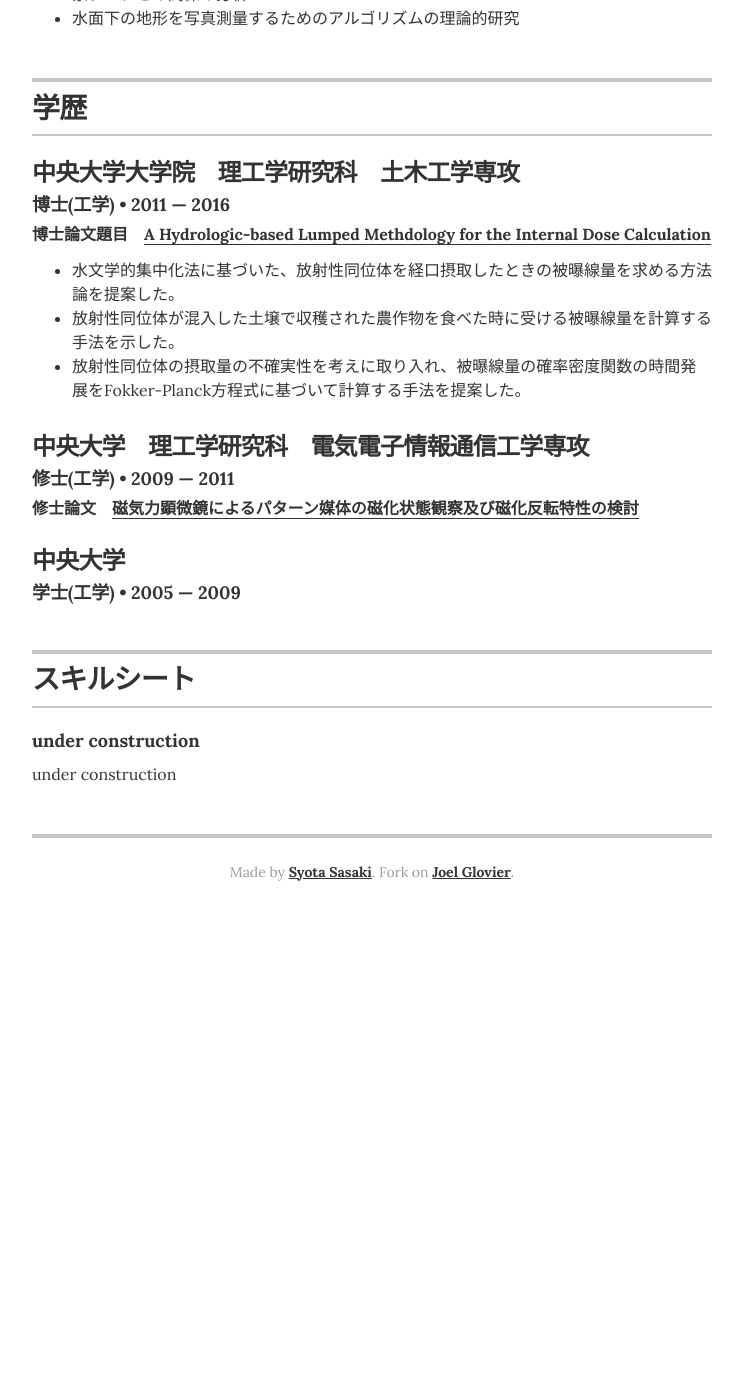
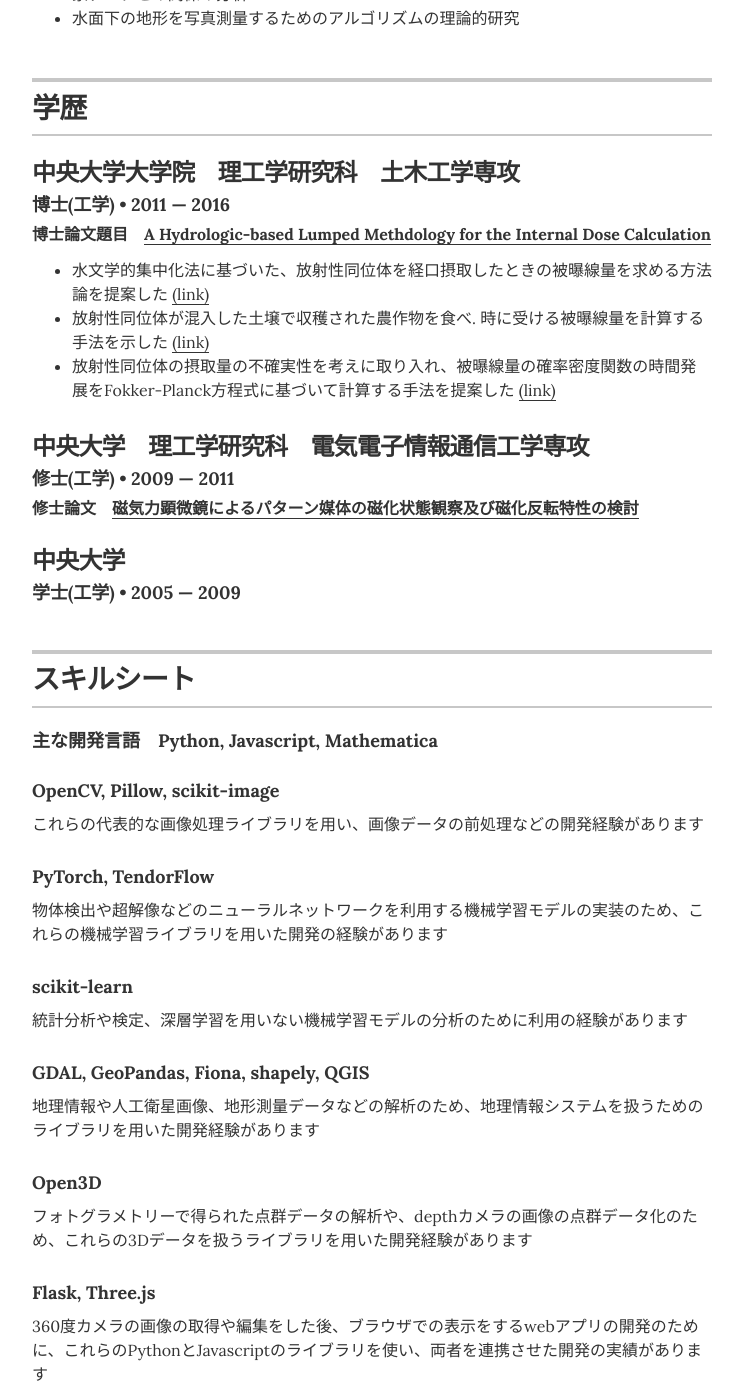
Before and after one commit to jglovier/resume-template, a Jekyll site: the page built from index.html, in a window 1280 px wide and 1400 px high, scrolled down 1430 px. Shown: the whole window, without its empty margins (268-1011 px from the left). Built offline with Jekyll 4.4.1, drawn with Linux system fonts in a browser that asks for light colours; before the commit the page ends 2361 px from its top, so only the background shows below that; some of the changed text lies outside the part shown.

Commit message:
add skill sheet

```diff
--- a/_data/education.yml
+++ b/_data/education.yml
@@ -3,7 +3,7 @@
   uni: 中央大学大学院　理工学研究科　土木工学専攻
   year: 2011 &mdash; 2016
   award: 博士論文題目　<a href="https://ci.nii.ac.jp/naid/500001350076" target="_blank">A Hydrologic-based Lumped Methdology for the Internal Dose Calculation</a>
-  summary: <ul class="resume-item-list"><li>水文学的集中化法に基づいた、放射性同位体を経口摂取したときの被曝線量を求める方法論を提案した。</li><li>放射性同位体が混入した土壌で収穫された農作物を食べた時に受ける被曝線量を計算する手法を示した。</li><li>放射性同位体の摂取量の不確実性を考えに取り入れ、被曝線量の確率密度関数の時間発展をFokker-Planck方程式に基づいて計算する手法を提案した。</li></ul>
+  summary: <ul class="resume-item-list"><li>水文学的集中化法に基づいた、放射性同位体を経口摂取したときの被曝線量を求める方法論を提案した <a href="https://www.jstage.jst.go.jp/article/jjshwr/27/4/27_170/_article" target="_blank">(link)</a></li><li>放射性同位体が混入した土壌で収穫された農作物を食べ. 時に受ける被曝線量を計算する手法を示した <a href="https://www.jstage.jst.go.jp/article/jscejhe/71/4/71_9/_article/-char/ja/" target="_blank">(link)</a></li><li>放射性同位体の摂取量の不確実性を考えに取り入れ、被曝線量の確率密度関数の時間発展をFokker-Planck方程式に基づいて計算する手法を提案した <a href="https://www.jstage.jst.go.jp/article/jscejhe/72/4/72_I_457/_article/-char/ja/" target="_blank">(link)</a></li></ul>
 
 - degree: 修士(工学)
   uni: 中央大学　理工学研究科　電気電子情報通信工学専攻
--- a/_data/skills.yml
+++ b/_data/skills.yml
@@ -1,4 +1,27 @@
 # Skills
 # Organizational leadership
-- skill: under construction
-  description: under construction
+- skill: 主な開発言語　Python, Javascript, Mathematica
+
+- skill: OpenCV, Pillow, scikit-image
+  description: これらの代表的な画像処理ライブラリを用い、画像データの前処理などの開発経験があります
+
+- skill: PyTorch, TendorFlow
+  description: 物体検出や超解像などのニューラルネットワークを利用する機械学習モデルの実装のため、これらの機械学習ライブラリを用いた開発の経験があります
+
+- skill: scikit-learn
+  description: 統計分析や検定、深層学習を用いない機械学習モデルの分析のために利用の経験があります
+
+- skill: GDAL, GeoPandas, Fiona, shapely, QGIS
+  description: 地理情報や人工衛星画像、地形測量データなどの解析のため、地理情報システムを扱うためのライブラリを用いた開発経験があります
+
+- skill: Open3D
+  description: フォトグラメトリーで得られた点群データの解析や、depthカメラの画像の点群データ化のため、これらの3Dデータを扱うライブラリを用いた開発経験があります
+
+- skill: Flask, Three.js
+  description: 360度カメラの画像の取得や編集をした後、ブラウザでの表示をするwebアプリの開発のために、これらのPythonとJavascriptのライブラリを使い、両者を連携させた開発の実績があります
+
+- skill: Docker, AWS EC2
+  description: 開発環境の構築のため、コンテナやクラウドサービスを用いた開発を行っています
+
+- skill: 微分方程式の数値解の計算
+  description: Runge–Kutta法やCrank–Nicolson法などの代表的なアルゴリズムを用いて、常微分方程式、偏微分方程式の数値計算を研究のために実装した経験があります
```
Also changed, not shown: images/avatar.jpg (deleted), images/wave_favicon.png (deleted).
